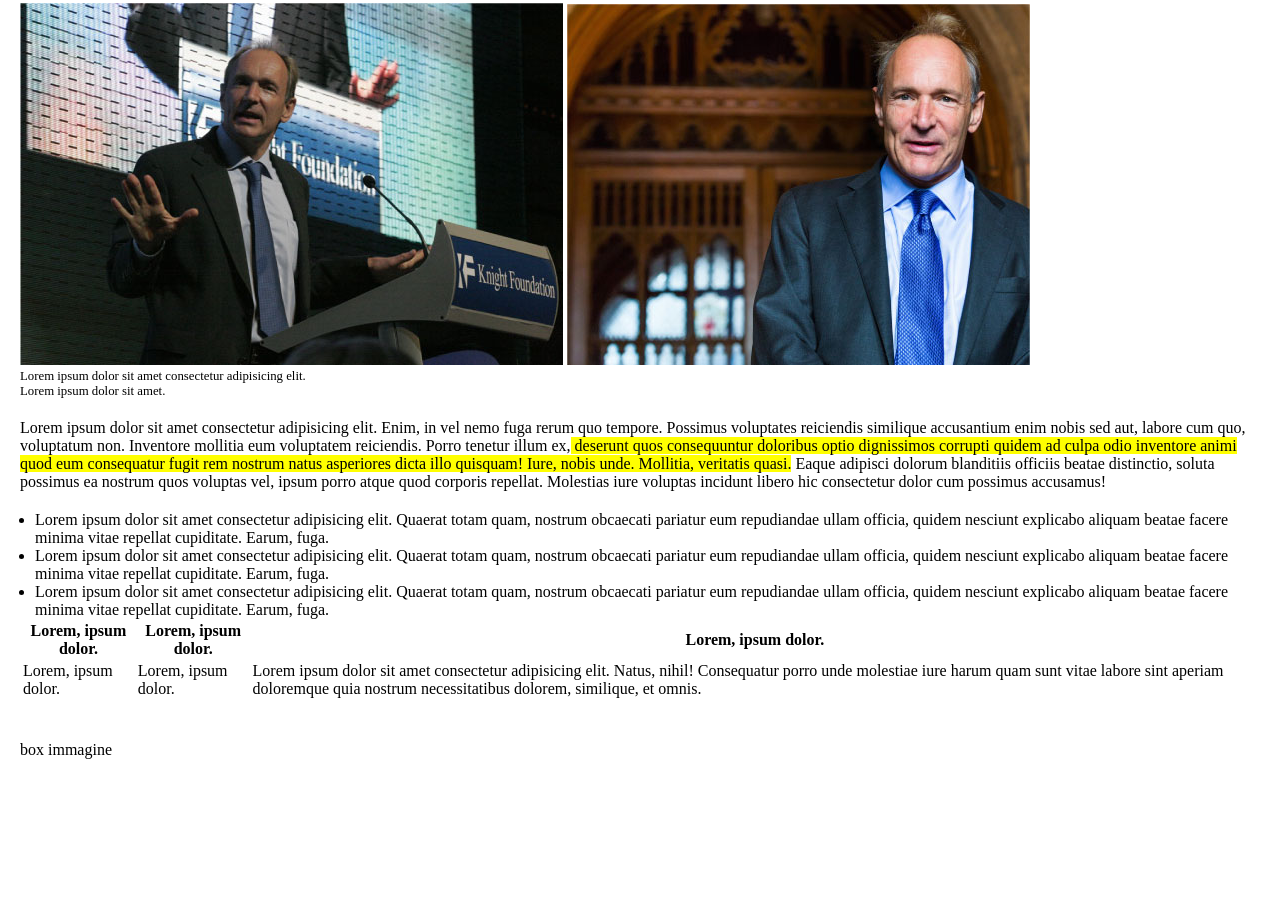
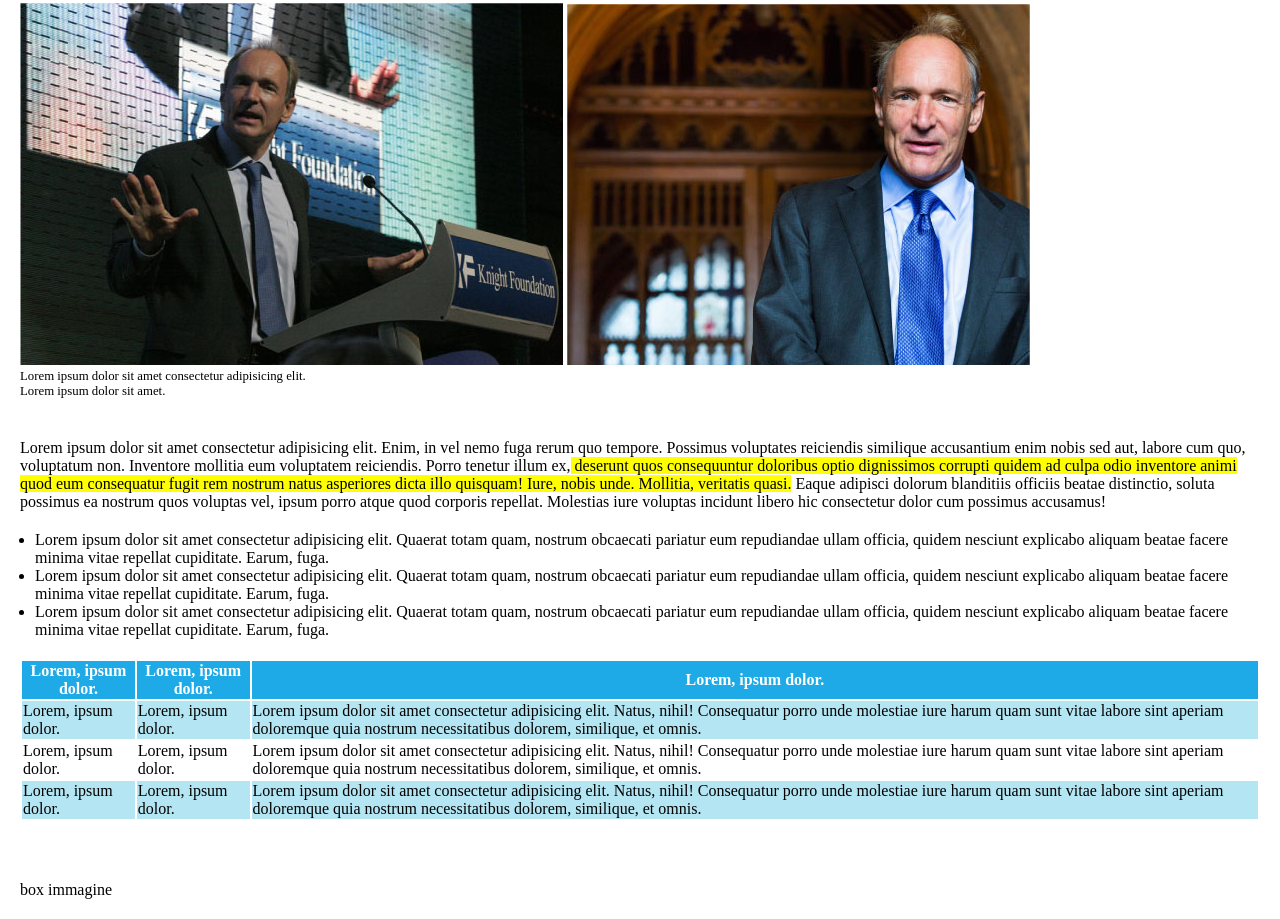
Before and after one commit to KWAshen/html-css-booleaner, a plain HTML site: page index.html in a window 1280 px wide. Shown: the part 262-1181 px from the top of the page. Before the commit the page ends 1041 px from the top, so only its background shows below. Drawn offline with Linux system fonts and the light colour scheme.

Commit message:
ultime modifiche

```diff
--- a/assets/css/style.css
+++ b/assets/css/style.css
@@ -13,7 +13,8 @@ h1 {
   font-size: 2.5em;
 }
 
-p {
+p,
+section {
   padding-bottom: 20px;
 }
 
@@ -57,3 +58,12 @@ section#top .dida .date {
 section#top .caption {
   font-size: .8rem;
 }
+
+section#table table thead {
+  background-color: #1EAAE6;
+  color: white;
+}
+
+section#table table .odd {
+  background-color: #B3E5F2;
+}
--- a/index.html
+++ b/index.html
@@ -26,7 +26,7 @@
 
   <main>
     <section id="top">
-      <h1>Internet deve essere a servizion del "bene pubblic": il manifesto si Tim Bersnes-lee</h1>
+      <h1>Internet deve essere a servizion del "bene pubblico": il manifesto di Tim Bersnes-lee</h1>
       <p class="dida">
         Scritto da <span class="name">Tim Bernes-Lee</span> <br>il <span class="date">10/10/2020</span>
       </p>
@@ -73,7 +73,7 @@
 
 
     </section>
-    <section id="table"></section>
+    <section id="table">
       <table>
         <thead>
           <tr>
@@ -83,15 +83,40 @@
           </tr>
         </thead>
         <tbody>
+          <tr class="odd">
+            <td>Lorem, ipsum dolor.</td>
+            <td>Lorem, ipsum dolor.</td>
+            <td>Lorem ipsum dolor sit amet consectetur adipisicing elit. Natus, nihil! Consequatur porro unde molestiae
+              iure harum quam sunt vitae labore sint aperiam doloremque quia nostrum necessitatibus dolorem, similique,
+              et
+              omnis.
+            </td>
+          </tr>
+        </tbody>
+        <tbody>
           <tr>
             <td>Lorem, ipsum dolor.</td>
             <td>Lorem, ipsum dolor.</td>
             <td>Lorem ipsum dolor sit amet consectetur adipisicing elit. Natus, nihil! Consequatur porro unde molestiae
-            iure harum quam sunt vitae labore sint aperiam doloremque quia nostrum necessitatibus dolorem, similique, et
-            omnis.</td>
+              iure harum quam sunt vitae labore sint aperiam doloremque quia nostrum necessitatibus dolorem, similique,
+              et
+              omnis.
+            </td>
+          </tr>
+        </tbody>
+        <tbody>
+          <tr class="odd">
+            <td>Lorem, ipsum dolor.</td>
+            <td>Lorem, ipsum dolor.</td>
+            <td>Lorem ipsum dolor sit amet consectetur adipisicing elit. Natus, nihil! Consequatur porro unde molestiae
+              iure harum quam sunt vitae labore sint aperiam doloremque quia nostrum necessitatibus dolorem, similique,
+              et
+              omnis.
+            </td>
           </tr>
         </tbody>
       </table>
+    </section>
   </main>
 
   <footer>
```
Lines whose indentation alone changed are shown as unchanged.
